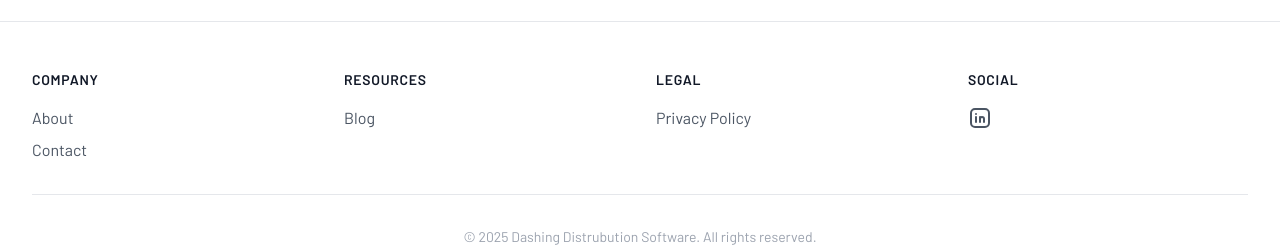
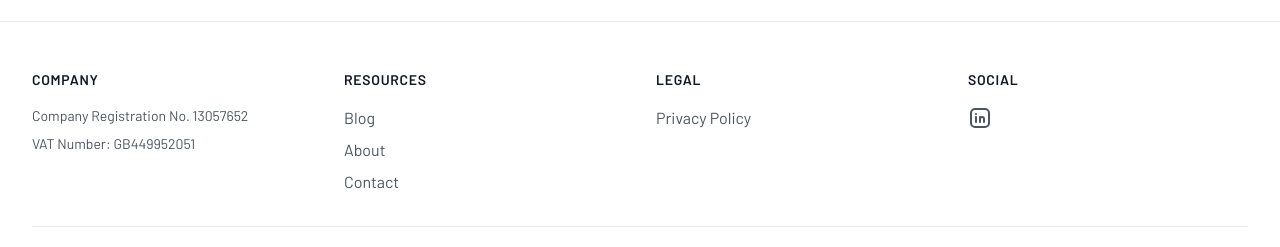
Before and after one commit to hari-bhandari/dashing-site2, a Next.js app: page / in a window 1280 px wide. Shown: the part 6135-6382 px from the top of the page. Built offline with nearby package versions, Linux system fonts and the light colour scheme; no server answers.

Commit message:
Added Intercom + Company Number + Vat Number

```diff
--- a/package.json
+++ b/package.json
@@ -11,6 +11,7 @@
   "dependencies": {
     "@contentful/rich-text-react-renderer": "^16.0.1",
     "@contentful/rich-text-types": "^17.0.0",
+    "@intercom/messenger-js-sdk": "^0.0.14",
     "@lottielab/lottie-player": "^1.1.3",
     "@tabler/icons-react": "^3.30.0",
     "@types/xmlbuilder": "^0.0.35",
@@ -28,6 +29,7 @@
     "react-calendly": "^4.3.1",
     "react-dom": "^19.0.0",
     "react-icons": "^5.4.0",
+    "react-use-intercom": "^5.5.0",
     "sharp": "^0.33.5",
     "tailwind-merge": "^3.0.2",
     "tailwindcss-animate": "^1.0.7",
--- /dev/null
+++ b/src/app/components/IntercomWrapper.tsx
@@ -0,0 +1,18 @@
+'use client'
+
+import { IntercomProvider } from 'react-use-intercom'
+
+interface IntercomWrapperProps {
+  children: React.ReactNode
+}
+
+export default function IntercomWrapper({ children }: IntercomWrapperProps) {
+  return (
+    <IntercomProvider
+      appId="u4nj4fdg"
+      autoBoot={true}
+    >
+      {children}
+    </IntercomProvider>
+  )
+}
--- a/src/app/components/Navigation/Footer.tsx
+++ b/src/app/components/Navigation/Footer.tsx
@@ -18,6 +18,28 @@ export default function Footer() {
               Company
             </h3>
             <div className="flex flex-col space-y-2">
+              <p className="text-gray-600 dark:text-white text-sm">
+                Company Registration No. 13057652
+              </p>
+              <p className="text-gray-600 dark:text-white text-sm">
+                VAT Number: GB449952051
+              </p>
+            </div>
+          </div>
+
+          {/* Resources */}
+          <div className="col-span-1">
+            <h3 className="text-sm font-semibold text-gray-900 tracking-wider uppercase mb-4 dark:text-white">
+              Resources
+            </h3>
+            <div className="flex flex-col space-y-2">
+              <Link
+                href="/blog"
+                aria-label="Read our blog posts"
+                className="text-gray-600 hover:text-gray-900 dark:text-white"
+              >
+                Blog
+              </Link>
               <Link
                 href="/about"
                 aria-label="Learn more about Dashing Distribution"
@@ -35,22 +57,6 @@ export default function Footer() {
                 className="text-gray-600 hover:text-gray-900 dark:text-white"
               >
                 Contact
-              </Link>
-            </div>
-          </div>
-
-          {/* Resources */}
-          <div className="col-span-1">
-            <h3 className="text-sm font-semibold text-gray-900 tracking-wider uppercase mb-4 dark:text-white">
-              Resources
-            </h3>
-            <div className="flex flex-col space-y-2">
-              <Link
-                href="/blog"
-                aria-label="Read our blog posts"
-                className="text-gray-600 hover:text-gray-900 dark:text-white"
-              >
-                Blog
               </Link>
             </div>
           </div>
--- a/src/app/layout.tsx
+++ b/src/app/layout.tsx
@@ -5,6 +5,7 @@ import { ThemeProvider } from 'next-themes';
 import { SpeedInsights } from "@vercel/speed-insights/next";
 import TabAttentionTitle from "./components/TabAttentionTitle";
 import GoogleAnalytics from "./components/GoogleAnalytics";
+import IntercomWrapper from "./components/IntercomWrapper";
 
 const barlow = Barlow({
   subsets: ["latin"],
@@ -39,15 +40,19 @@ export default function RootLayout({
 }: Readonly<{
   children: React.ReactNode;
 }>) {
+
+
   return (
     <html lang="en" className="overflow-x-hidden" suppressHydrationWarning>
       <body className={`${barlow.variable} font-sans antialiased overflow-x-hidden`}>
+        <IntercomWrapper>
           <ThemeProvider attribute="class" defaultTheme="system" enableSystem>
             {children}
             <GoogleAnalytics measurementId="G-ME240VW0QZ" />
             <SpeedInsights />
           </ThemeProvider>
           <TabAttentionTitle />
+        </IntercomWrapper>
       </body>
     </html>
   );
```
Also changed, not shown: 1 other file (tests, documents, lock files or other folders). Lines whose indentation alone changed are shown as unchanged.
